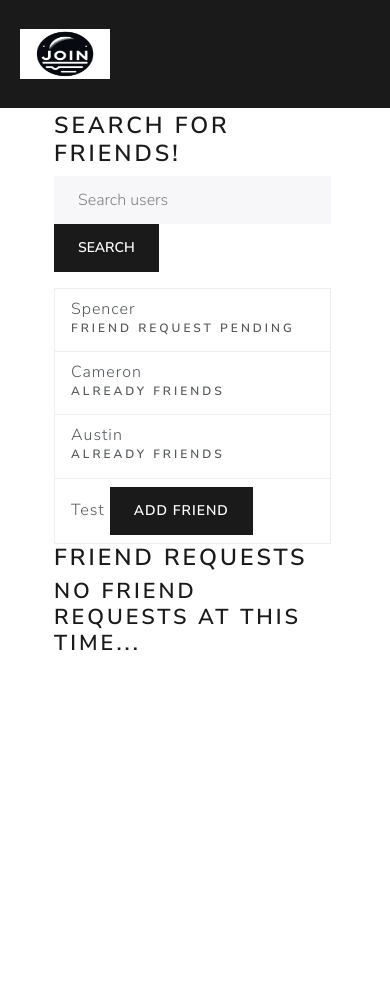
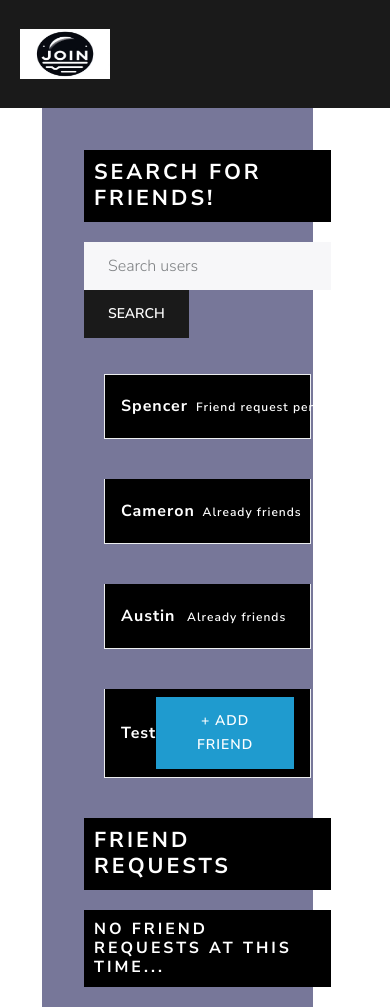
Before and after one commit to AceSpadeR/HobbyJoin, a Django app: page /addfriend/ in a window 390 px wide. Before the commit the page ends 844 px from the top, so only its background shows below. Run offline with Django 5.2, Linux system fonts and the light colour scheme; a user stored in the database is signed in; data comes from the database, SQL or seed files in the repository; both versions use the stored data as it was after the commit; some libraries are stand-ins or nearby versions.

Commit message:
Fixed bugs

```diff
--- a/hobbysite/hobbyapp/static/hobbyapp/style.css
+++ b/hobbysite/hobbyapp/static/hobbyapp/style.css
@@ -99,10 +99,10 @@ small.text-muted{
 }
 
 .containerImg {
-    padding-top: 135px;
+    padding-top: 120px;
     margin-left:30px;
     width: auto;
-    background-size: cover;
+    background-size: 100%;
     min-height: 100vh;
 }
 
@@ -111,3 +111,19 @@ small.text-muted{
     font-weight: bold;
     margin: 20px;
 }
+
+.list-group-item{
+    background-color: black !important;
+    min-height: 65px;
+}
+.list-group-item p {
+    margin: 5px !important;
+    font-size: 18px;
+}
+
+.h_Add_Friend {
+    background-color: black!important;
+    padding:10px !important;
+    margin-left: 0px !important;
+    margin-right: 0px !important;
+}
--- a/hobbysite/hobbyapp/templates/hobbyapp/addfriend.html
+++ b/hobbysite/hobbyapp/templates/hobbyapp/addfriend.html
@@ -1,34 +1,43 @@
 {% extends 'hobbyapp/base.html' %}
 
 {% block content %}
-<div class="container" style="margin-top: 112px; margin-left:30px;">
+<style>
+.containerImg {
+    background-color: {{ user_profile.color }};
+}
+</style>
+<div class="containerImg">
+    <div class="container" style="margin-top: 10px; margin-left:30px;">
         <div class="row">
             <div class="col-md-6">
-            <h2>Search For Friends!</h2>
+                <h3 class="h_Add_Friend" >Search For Friends!</h3>
                 <form action="" method="GET">
                     <input type="search" name="username" class="form-control" placeholder="Search users">
                     <button type="submit" class="btn btn-primary">Search</button>
                 </form>
            <ul class="list-group mt-3">
                 {% for user in users %}
-            <li class="list-group-item">
+                    <li class="list-group-item d-flex justify-content-between align-items-center">
                         {{ user.username }}
+                        <div>
                             {% if user.status == 'A' %}
-                    <h6 class="float-right">Already friends</h6>
+                                <span class="badge badge-secondary">Already friends</span>
                             {% elif user.status == 'P' %}
-                    <h6 class="float-right">Friend request pending</h6>
+                                <span class="badge badge-warning">Friend request pending</span>
                             {% elif user.status == 'D' %}
-                    <h6 class="float-right">Friend request denied</h6>
+                                <span class="badge badge-danger">Friend request denied</span>
                             {% else %}
-                    <a href="{% url 'send_friend_request' user.id %}" class="btn btn-primary float-right">Add Friend</a>
+                                <a href="{% url 'send_friend_request' user.id %}" class="btn btn-info">+ Add Friend</a>
                             {% endif %}
+                        </div>
                     </li>
                 {% endfor %}
            </ul>
+
             </div>
 
             <div class="col-md-6">
-            <h2>Friend Requests</h2>
+                <h3 class="h_Add_Friend"> Friend Requests</h3>
                 {% if friend_requests %}
                     <ul class="list-group">
                         {% for friend_request in friend_requests %}
@@ -40,9 +49,10 @@
                         {% endfor %}
                     </ul>
                 {% else %}
-                <h3>No friend requests at this time...</h3>
+                    <h5 class="h_Add_Friend">No friend requests at this time...</h5>
                 {% endif %}
             </div>
         </div>
     </div>
+</div>
 {% endblock %}
--- a/hobbysite/hobbyapp/templates/hobbyapp/base.html
+++ b/hobbysite/hobbyapp/templates/hobbyapp/base.html
@@ -51,12 +51,10 @@
                     <h4>Search</h4>
                     <input type="search" placeholder="Search friends">
                     <ul>
-{% for friend in user_profile.friends.all %}
-    {% if friend.user != request.user %}
-        <li><a href="{% url 'create_chat' friend.user.id %}">{{ friend.user.username }}</a></li>
-    {% endif %}
-{% endfor %}
+                        {% for friend in user_profile.friends.all %}
+                            <li><a href="{% url 'create_chat' friend.user.id %}">{{ friend.user.username }}</a></li>
 
+                        {% endfor %}
                     </ul>
                 </div>
             </div>
--- a/hobbysite/hobbyapp/views.py
+++ b/hobbysite/hobbyapp/views.py
@@ -61,44 +61,37 @@ def add_post(request):
 
 @login_required
 def add_friend(request):
-    user_profile = UserProfile.objects.get(user=request.user)
-    if request.method == 'POST':
-        user = User.objects.get(id=request.user)
-        friend_request, created = FriendRequest.objects.get_or_create(
-            from_user=request.user,
-            to_user=user)
-        return redirect(request.META.get('HTTP_REFERER'))
+    username = request.GET.get('username')
+    if username:
+        users = User.objects.filter(username__icontains=username).exclude(id=request.user.id)
     else:
-        username = request.GET.get('username')
-        if username:
-            users = User.objects.filter(username__icontains=username).exclude(id=request.user.id)
+        users = User.objects.all().exclude(id=request.user.id)
+    friend_requests = FriendRequest.objects.filter(to_user=request.user, status=FriendRequest.PENDING)
+    sent_requests = request.user.sent_requests.all()
+    received_requests = request.user.received_requests.all()
+    all_requests = list(sent_requests) + list(received_requests)
+    request_status = {req.to_user.id if req.from_user == request.user else req.from_user.id: req.status for req in all_requests}
+    current_user_profile, created = UserProfile.objects.get_or_create(user=request.user)
+    sent_request_ids = sent_requests.values_list('to_user__id', flat=True)
+    received_request_ids = received_requests.values_list('from_user__id', flat=True)
+    for user in users:
+        user_profile, created = UserProfile.objects.get_or_create(user=user)
+        if user_profile in current_user_profile.friends.all() or current_user_profile in user_profile.friends.all():
+            user.status = 'A'
+        elif user.id in sent_request_ids:
+            user.status = 'P'
+        elif user.id in received_request_ids:
+            user.status = 'P'
         else:
-            users = User.objects.all().exclude(id=request.user.id)
-        friend_requests = FriendRequest.objects.filter(to_user=request.user, status=FriendRequest.PENDING)
-        sent_requests = request.user.sent_requests.all()
-        received_requests = request.user.received_requests.all()
-        all_requests = list(sent_requests) + list(received_requests)
-        request_status = {req.to_user.id if req.from_user == request.user else req.from_user.id: req.status for req in all_requests}
-        current_user_profile, created = UserProfile.objects.get_or_create(user=request.user)
-        sent_request_ids = sent_requests.values_list('to_user__id', flat=True)
-        received_request_ids = received_requests.values_list('from_user__id', flat=True)
-        for user in users:
-            user_profile, created = UserProfile.objects.get_or_create(user=user)
-            if user_profile in current_user_profile.friends.all() or current_user_profile in user_profile.friends.all():
-                user.status = 'A'
-            elif user.id in sent_request_ids:
-                user.status = 'P'
-            elif user.id in received_request_ids:
-                user.status = 'P'
-            else:
-                user.status = 'N'
-        context = { 'user_profile': user_profile,
-                    'users': users,
-                   'friend_requests': friend_requests,
-                   'sent_requests': sent_requests,
-                   'received_requests': received_requests,
-                   'request_status': request_status}
-        return render(request, 'hobbyapp/addfriend.html', context)
+            user.status = 'N'
+    context = { 'user_profile': current_user_profile,
+                'users': users,
+               'friend_requests': friend_requests,
+               'sent_requests': sent_requests,
+               'received_requests': received_requests,
+               'request_status': request_status}
+    return render(request, 'hobbyapp/addfriend.html', context)
+
 
 
 @login_required()
@@ -119,7 +112,7 @@ def accept_friend_request(request, request_id):
         from_user_profile = UserProfile.objects.get(user=friend_request.from_user)
         to_user_profile.friends.add(from_user_profile)
         friend_request.delete()
-        return redirect('add_friend', user_id=request.user.id)
+        return redirect('add_friend')
     else:
         return HttpResponse("You can't accept a friend request that isn't yours.")
 
@@ -128,7 +121,7 @@ def decline_friend_request(request, request_id):
     friend_request = FriendRequest.objects.get(id=request_id)
     if friend_request.to_user == request.user:
         friend_request.delete()
-        return redirect('add_friend', user_id=request.user.id)
+        return redirect('add_friend')
     else:
         return HttpResponse("You can't decline a friend request that isn't yours.")
 
@@ -149,15 +142,16 @@ def chat_view(request, user_id, chat_id):
     return render(request, 'hobbyapp/chats.html', context)
 
 
+
 @login_required()
 def create_chat(request, friend_id):
     friend = User.objects.get(id=friend_id)
-    chats = Chat.objects.annotate(user_count=Count('users'))
-    chat = chats.filter(users__in=[request.user, friend], user_count=2).first()
+    chat = Chat.objects.filter(users__in=[request.user, friend]).annotate(user_count=Count('users')).filter(user_count=2).first()
     if chat is None:
         chat = Chat.objects.create()
         chat.users.add(request.user, friend)
     return redirect('chat_view', user_id=request.user.id, chat_id=chat.id)
+
 
 @login_required()
 def profile_view(request, user_id):
```
Also changed, not shown: hobbysite/hobbyapp/templates/hobbyapp/chats.html (+17 -18 lines), hobbysite/hobbyapp/templates/hobbyapp/posts.html (+12 -14 lines), hobbysite/db.sqlite3, hobbysite/hobbyapp/migrations/0003_alter_userprofile_friends.py (added), hobbysite/media/post_1/post_pic.jpg (added), hobbysite/media/post_2/post_pic.jpg (added), hobbysite/media/post_4/post_pic.jpg (added), hobbysite/media/user_1/profile_pic_6fpkYkS.jpg (added), hobbysite/media/user_3/profile_pic.png (added), hobbysite/media/user_3/profile_pic_nvTckfH.png (added), hobbysite/media/user_4/profile_pic.png (added), hobbysite/media/user_5/profile_pic.jpg (added). Lines whose indentation alone changed are shown as unchanged.
